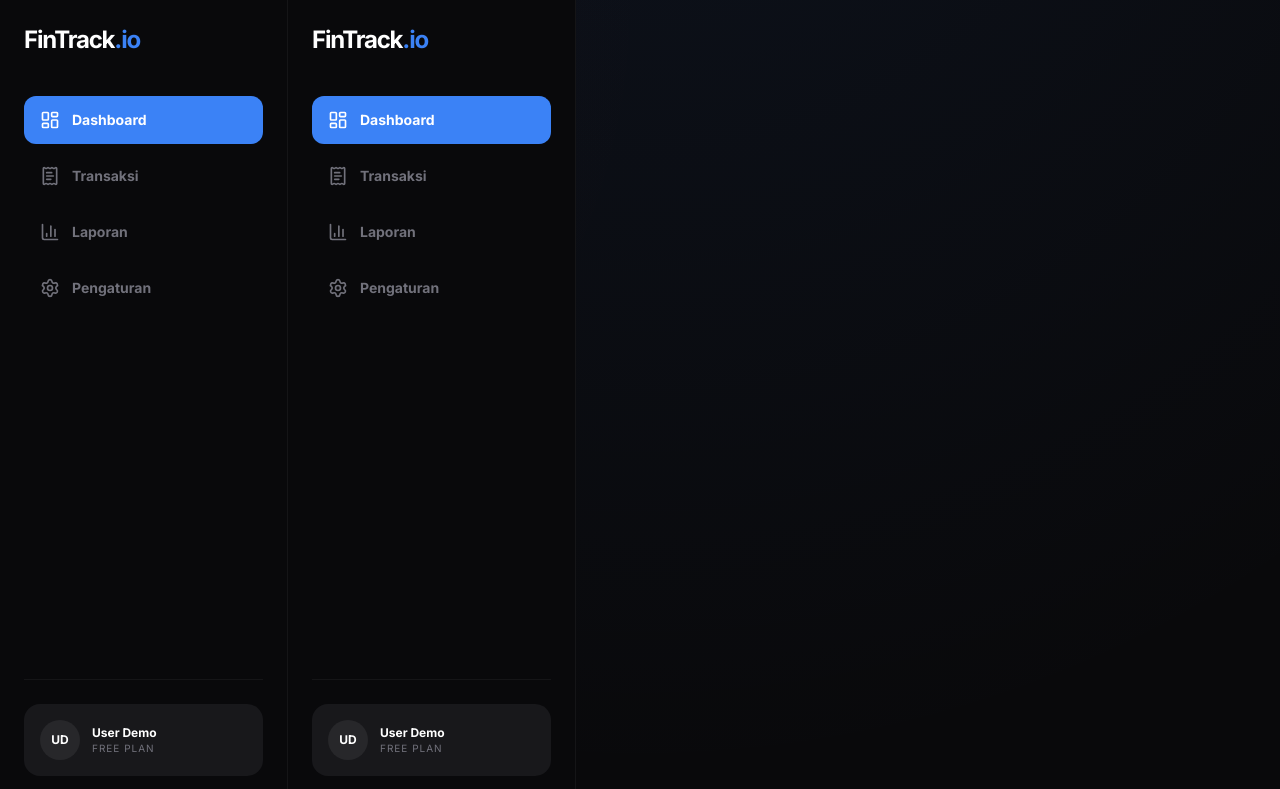
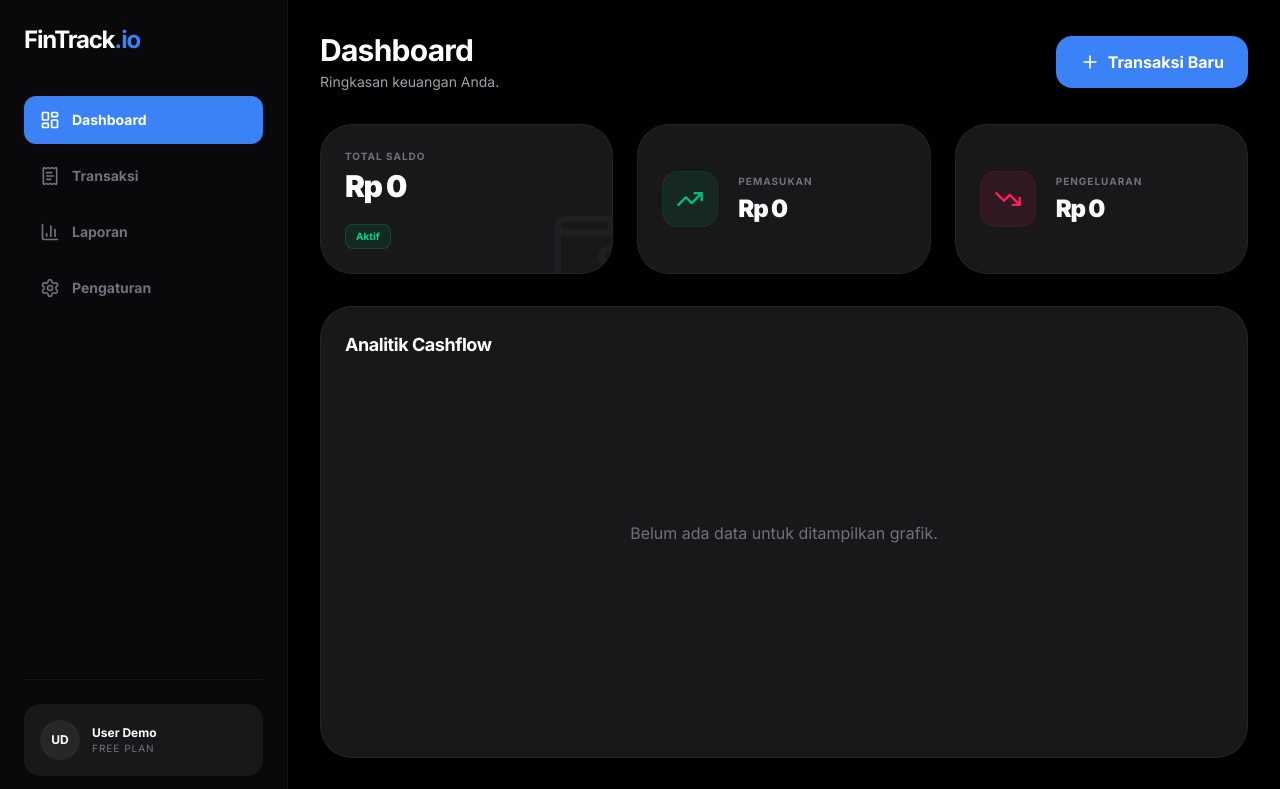
Before and after one commit to tisnarizqiana/fintrack, a Next.js app: page /dashboard in a window 1280 px wide. Shown: the top 789 px of the page. Built offline with nearby package versions, Linux system fonts and the light colour scheme; no server answers; the database is empty.

Commit message:
fix side bar & navbar

```diff
--- a/src/app/layout.tsx
+++ b/src/app/layout.tsx
@@ -20,7 +20,7 @@ export default function RootLayout({
       <body
         className={`${inter.className} bg-black text-white selection:bg-neon-blue/30`}
       >
-        {/* Wrapper ini mengatur agar Sidebar & Navbar tersinkronisasi tanpa double offset */}
+        {/* Wrapper ini yang akan mengatur Sidebar dan Navbar agar tidak double */}
         <LayoutClientWrapper>{children}</LayoutClientWrapper>
       </body>
     </html>
--- a/src/components/layout/LayoutClientWrapper.tsx
+++ b/src/components/layout/LayoutClientWrapper.tsx
@@ -13,14 +13,14 @@ export default function LayoutClientWrapper({
 
   return (
     <div className="flex min-h-screen">
-      {/* SIDEBAR: Sticky di desktop, Drawer di mobile. Tanpa Blur & Shadow. */}
+      {/* Sidebar hanya ada SATU di sini. Menempel di desktop, drawer di mobile. */}
       <Sidebar isOpen={isSidebarOpen} onClose={() => setIsSidebarOpen(false)} />
 
       <div className="flex-1 flex flex-col min-w-0">
-        {/* NAVBAR: Muncul hanya di mobile untuk membuka sidebar */}
+        {/* Navbar memberikan perintah buka ke Sidebar */}
         <Navbar onOpenSidebar={() => setIsSidebarOpen(true)} />
 
-        {/* MAIN AREA: Menghapus md:ml-64 agar layout desktop tidak bergeser dua kali */}
+        {/* Konten utama: Tanpa md:ml-64 agar tidak tumpang tindih */}
         <main className="flex-1 p-4 md:p-8 overflow-y-auto bg-black">
           <div className="max-w-7xl mx-auto">{children}</div>
         </main>
--- a/src/components/layout/Navbar.tsx
+++ b/src/components/layout/Navbar.tsx
@@ -1,15 +1,13 @@
 "use client";
 
 import { Menu } from "lucide-react";
-import { useState } from "react";
-import { Sidebar } from "./Sidebar"; // Pastikan path import benar
 
-export function Navbar() {
-  const [isOpen, setIsOpen] = useState(false);
+type NavbarProps = {
+  onOpenSidebar: () => void; // Terima fungsi pembuka dari wrapper
+};
 
+export function Navbar({ onOpenSidebar }: NavbarProps) {
   return (
-    <>
-      {/* Header Mobile - Hanya muncul di layar kecil (hidden md:flex) */}
     <nav className="md:hidden sticky top-0 z-40 bg-zinc-950 border-b border-white/5 px-4 py-4 flex justify-between items-center">
       <div className="flex items-center gap-2">
         <span className="text-xl font-bold text-white tracking-tighter">
@@ -17,17 +15,12 @@ export function Navbar() {
         </span>
       </div>
 
-        {/* Tombol Hamburger dengan feedback sentuhan active:scale-90 */}
       <button
-          onClick={() => setIsOpen(true)}
+        onClick={onOpenSidebar}
         className="p-2 text-zinc-400 hover:text-white transition-colors active:scale-90"
       >
         <Menu size={24} />
       </button>
     </nav>
-
-      {/* Kirim state isOpen dan fungsi onClose ke Sidebar */}
-      <Sidebar isOpen={isOpen} onClose={() => setIsOpen(false)} />
-    </>
   );
 }
```
Lines whose indentation alone changed are shown as unchanged.
